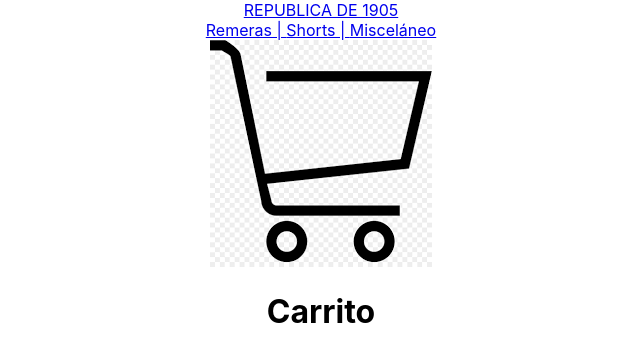
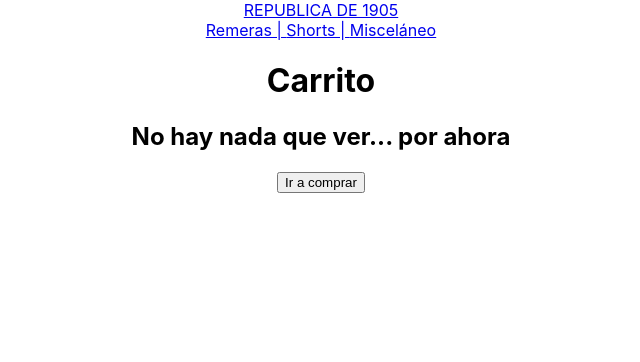
Before and after one commit to jag2199/react-1, a React (Create React App) app: page /cart in a window 1280 px wide. Shown: the top 362 px of the page, without its empty margins (319-959 px from the left). Built offline with nearby package versions, Linux system fonts and the light colour scheme.

Commit message:
Cart View

```diff
--- a/src/App.js
+++ b/src/App.js
@@ -4,6 +4,7 @@ import './App.css'
 import ItemDetailContainer from "./components/ItemDetailContainer"
 import { BrowserRouter, Routes, Route } from "react-router-dom"
 import CartProvider from "./components/CartContext"
+import Cart from "./components/Cart"
 const greeting = "AGUANTE BELGRANO"
 
 function App() {
@@ -16,7 +17,7 @@ function App() {
             <Route path="/" element={<ItemListContainer greeting={greeting} />} />
             <Route path="/category/:idCat" element={<ItemListContainer greeting={greeting} />} />
             <Route path="/item/:idProd" element={<ItemDetailContainer />} />
-            <Route path="/cart" element={<h1>Carrito</h1>} />
+            <Route path="/cart" element={<Cart />} />
           </Routes>
         </CartProvider>
       </div>
--- /dev/null
+++ b/src/components/Cart.js
@@ -0,0 +1,28 @@
+import { Link } from 'react-router-dom'
+import { useCart } from "./CartContext"
+import CartItemList from './CartItemList'
+
+export default function Cart() {
+    const { cart, cantInCart, totalCart, clear } = useCart()
+    console.log("Articulos:", cantInCart, "Cart Length:", cart.length)
+    return (
+        cart.length
+            ?
+            <>
+                <h1>Carrito</h1>
+                <CartItemList cart={cart} clear={clear} />
+                <h2>Total: {totalCart}</h2>
+                <div>
+                    <button>Comprar</button>
+                    <button onClick={() => clear}>Vaciar carrito</button>
+                </div>
+            </>
+            :
+            <>
+                <h1>Carrito</h1>
+                <h2>No hay nada que ver... por ahora</h2>
+                <Link to="/"><button>Ir a comprar</button></Link>
+            </>
+
+    )
+}
--- a/src/components/CartContext.js
+++ b/src/components/CartContext.js
@@ -1,13 +1,14 @@
 import { createContext, useContext, useState } from "react";
 
-export const CartContext = createContext({})
+export const CartContext = createContext()
 
 export default function CartProvider({ children }) {
     const [cart, setCart] = useState([])
 
     const addItem = (item, quantity) => {
         if (!isInCart(item.id)) {
-            setCart(cart.push({ ...item, quantity }))
+            const newCart = cart.push({ ...item, quantity })
+            setCart(newCart)
             console.log(quantity, item.title, "agregado/s correctamente")
             console.log(cart)
         } else {
@@ -24,13 +25,18 @@ export default function CartProvider({ children }) {
     }
 
     const isInCart = (id) => {
-        const itemInCart = cart.find(item => item.id === id)
-        return itemInCart ? true : false
+        return cart.length ? cart.some((item) => item.id === id) : false
     }
 
-    return (<CartContext.Provider value={{ cart, addItem, removeItem, clear, isInCart }}>
-        {children}
-    </CartContext.Provider>)
+    const cantInCart = cart.length ? cart.reduce((total, item) => total += item.quantity, 0) : 0
+
+    const totalCart = cart.length ? cart.reduce((total, item) => total += (item.quantity * item.price), 0) : 0
+
+    return (
+        <CartContext.Provider value={{ cart, addItem, removeItem, clear, isInCart, cantInCart, totalCart }}>
+            {children}
+        </CartContext.Provider>
+    )
 
 }
 
--- /dev/null
+++ b/src/components/CartItem.js
@@ -0,0 +1,25 @@
+import Card from 'react-bootstrap/Card'
+import { useCart } from "./CartContext"
+
+const categorias = ["Remera", "Short", "Otros"]
+
+export default function Item({ item }) {
+    const { removeItem } = useCart()
+    return (
+        <Card style={{ width: '18rem' }}>
+            <Card.Img variant="top" src={item.url} />
+            <Card.Body>
+                <Card.Title>{item.title}</Card.Title>
+                <Card.Text>
+                    {item.description}
+
+                    Categoría: {categorias[item.category - 1]}
+                </Card.Text>
+                <Card.Footer>
+                    {item.quantity}x{item.price}={item.price * item.quantity}
+                </Card.Footer>
+                <button onClick={() => removeItem(item.id)}>Eliminar</button>
+            </Card.Body>
+        </Card>
+    )
+}
--- /dev/null
+++ b/src/components/CartItemList.js
@@ -0,0 +1,15 @@
+import CartItem from "./CartItem"
+export default function CartItemList({ cart, clear }) {
+    console.log(cart)
+    return (
+        <>
+            <div>
+                {cart.map((item) => {
+                    return (
+                        <CartItem key={item.id} item={item} />
+                    )
+                })}
+            </div>
+        </>
+    )
+}
--- a/src/components/CartWidget/CartWidget.js
+++ b/src/components/CartWidget/CartWidget.js
@@ -1,6 +1,17 @@
 import carritoImg from "./carrito.png"
-function CartWidget() {
-    return (<img src={carritoImg} alt="carrito" />)
+import { useCart } from "../CartContext"
+
+export default function CartWidget() {
+    const { cantInCart } = useCart()
+    console.log("Articulos:", cantInCart)
+    return (
+        cantInCart
+            ?
+            <>
+                <img src={carritoImg} alt="carrito" />
+                {cantInCart}
+            </>
+            :
+            <></>
+    )
 }
-
-export default CartWidget
--- a/src/components/ItemCount.js
+++ b/src/components/ItemCount.js
@@ -1,9 +1,7 @@
 import { useState } from "react"
-import Item from "./Item"
 
 export default function ItemCount({ stock, initial, onAdd }) {
     const [cantidad, setCantidad] = useState(initial)
-    // const [stockActual, setStock] = useState(stock)
 
     const add = () => {
         cantidad < stock
--- a/src/components/ItemDetailContainer.js
+++ b/src/components/ItemDetailContainer.js
@@ -1,7 +1,6 @@
 import { useEffect, useState } from "react"
 import ItemDetail from "./ItemDetail"
 import getItems from "../mocks/mockProducts"
-import ItemCount from "./ItemCount"
 import { useParams } from "react-router-dom"
 
 export default function ItemDetailContainer() {
--- a/src/components/ItemListContainer.js
+++ b/src/components/ItemListContainer.js
@@ -2,9 +2,6 @@ import { useEffect, useState } from "react"
 import { useParams } from "react-router-dom"
 import ItemList from "./ItemList"
 import getItems from "../mocks/mockProducts"
-
-// const products = [{ id: 1, title: "Remera ERREA 2022 Titular", description: "Belgrano", price: 2000, pictureURL: "sdoaihdoias" }]
-// fetch("https:/jsonplaceholder.typicode.com/users")
 
 function ItemListContainer(props) {
     const [items, setItems] = useState([])
@@ -13,7 +10,6 @@ function ItemListContainer(props) {
     useEffect(() => {
         getItems()
             .then((products) => {
-                console.log(products)
                 if (idCat) {
                     setItems(products.filter(item => item.category === parseInt(idCat)))
                 } else {
```
